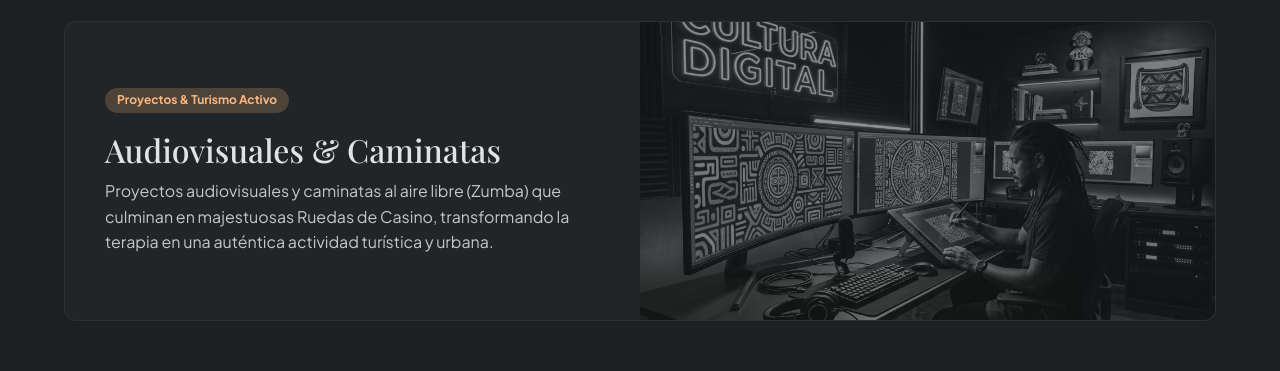
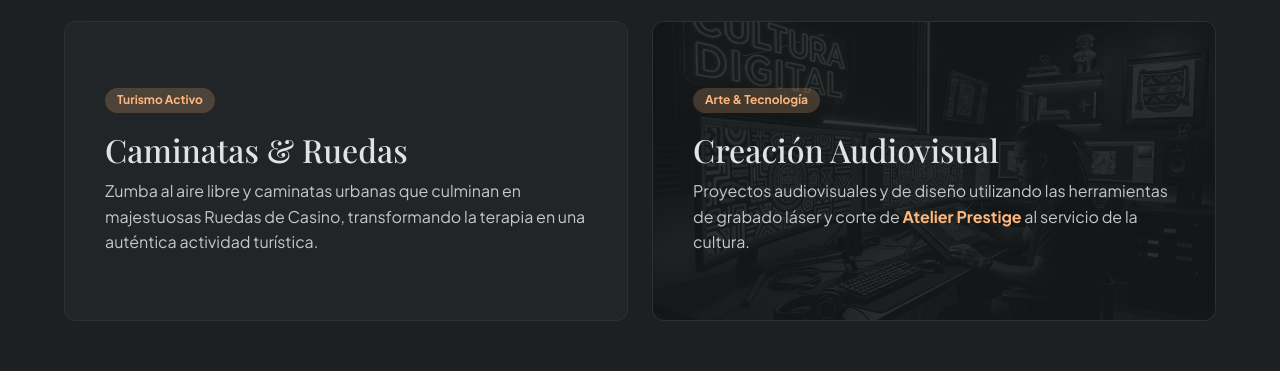
Before and after one commit to yoyocubano/danza, a plain HTML site: page index.html in a window 1280 px wide. Shown: the part 3301-3672 px from the top of the page. Drawn offline with nearby package versions, Linux system fonts and the light colour scheme.

Commit message:
feat: Split Ateliers section to include both Active Tourism and Atelier Prestige tech integration

```diff
--- a/index.html
+++ b/index.html
@@ -305,17 +305,23 @@
 </div>
 </div>
 </div>
-<!-- Digital Art -->
-<div class="md:col-span-12 group relative overflow-hidden rounded-xl h-[300px] glass-panel border border-white/5">
-<div class="grid md:grid-cols-2 h-full">
-<div class="p-10 flex flex-col justify-center">
-<span class="bg-secondary/20 text-secondary px-3 py-1 rounded-full text-label-sm font-label-sm w-fit mb-4">Proyectos &amp; Turismo Activo</span>
-<h3 class="font-headline-md text-headline-md text-on-surface mb-2">Audiovisuales &amp; Caminatas</h3>
-<p class="font-body-md text-body-md text-on-surface-variant">Proyectos audiovisuales y caminatas al aire libre (Zumba) que culminan en majestuosas Ruedas de Casino, transformando la terapia en una auténtica actividad turística y urbana.</p>
+<!-- Active Tourism -->
+<div class="md:col-span-6 group relative overflow-hidden rounded-xl h-[300px] glass-panel border border-white/5">
+<div class="p-10 flex flex-col justify-center h-full">
+<span class="bg-secondary/20 text-secondary px-3 py-1 rounded-full text-label-sm font-label-sm w-fit mb-4">Turismo Activo</span>
+<h3 class="font-headline-md text-headline-md text-on-surface mb-2">Caminatas &amp; Ruedas</h3>
+<p class="font-body-md text-body-md text-on-surface-variant">Zumba al aire libre y caminatas urbanas que culminan en majestuosas Ruedas de Casino, transformando la terapia en una auténtica actividad turística.</p>
 </div>
-<div class="hidden md:block overflow-hidden">
-<img class="w-full h-full object-cover grayscale opacity-50 group-hover:opacity-100 group-hover:grayscale-0 transition-all duration-700" data-alt="A modern digital art studio with large screens displaying vibrant, colorful abstract patterns inspired by indigenous Latin American designs. The lighting is sophisticated, with neon amber accents that pop against a dark, professional workspace, symbolizing the bridge between ancient tradition and modern technology." src="./assets/digital.png"/>
 </div>
+<!-- Digital Art / Atelier Prestige -->
+<div class="md:col-span-6 group relative overflow-hidden rounded-xl h-[300px] glass-panel border border-white/5">
+<div class="absolute inset-0 z-0">
+<img class="w-full h-full object-cover grayscale opacity-30 group-hover:opacity-70 group-hover:grayscale-0 transition-all duration-700" src="./assets/digital.png" alt="Digital Art Studio" />
+</div>
+<div class="relative z-10 p-10 flex flex-col justify-center h-full bg-background/60">
+<span class="bg-secondary/20 text-secondary px-3 py-1 rounded-full text-label-sm font-label-sm w-fit mb-4">Arte &amp; Tecnología</span>
+<h3 class="font-headline-md text-headline-md text-on-surface mb-2">Creación Audiovisual</h3>
+<p class="font-body-md text-body-md text-on-surface-variant">Proyectos audiovisuales y de diseño utilizando las herramientas de grabado láser y corte de <a href="https://yoyocubano.github.io/Atelier-Prestige-Luxembourg-SPA/#expertise" target="_blank" class="text-secondary font-bold hover:text-white transition-colors">Atelier Prestige</a> al servicio de la cultura.</p>
 </div>
 </div>
 </div>
```
